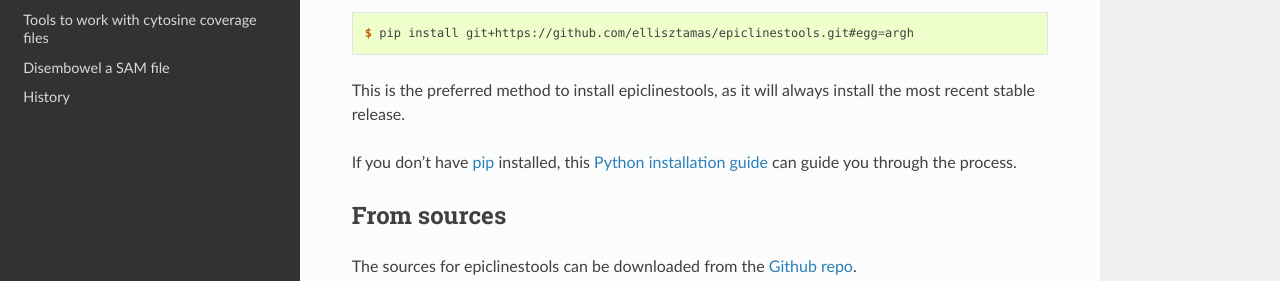
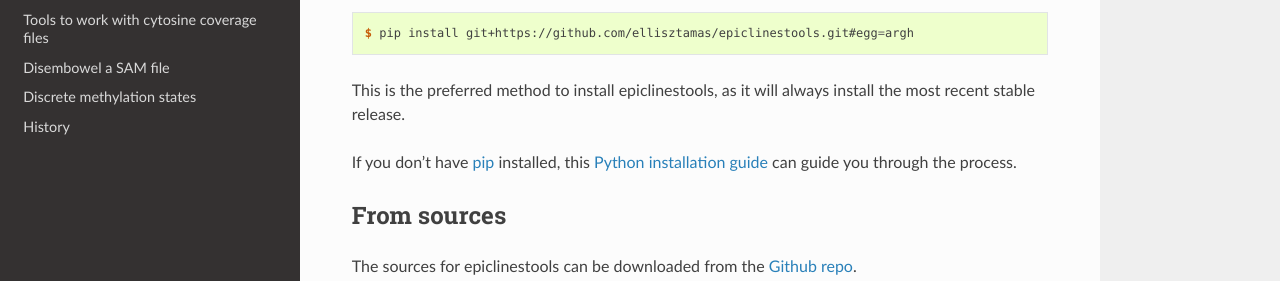
Before and after one commit to ellisztamas/methlab, a Sphinx documentation site: the page built from docs/installation.rst, in a window 1280 px wide. Shown: the part 252-533 px from the top of the page. Built offline with Sphinx 7.4.7 and the Read the Docs theme 2.0.0, drawn with Linux system fonts in a browser that asks for light colours.

Commit message:
Added methylation state to docs/index.rst  On branch main  Changes to be committed: 	modified:   docs/index.rst

```diff
--- a/docs/index.rst
+++ b/docs/index.rst
@@ -19,4 +19,5 @@
    modules/align_plate_positions.rst
    modules/CytosineCoverageFile.rst
    modules/BismarkSam.rst
+   modules/methylation_state.rst
    history
```
